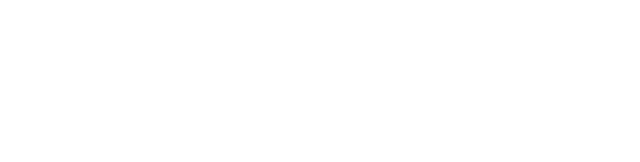
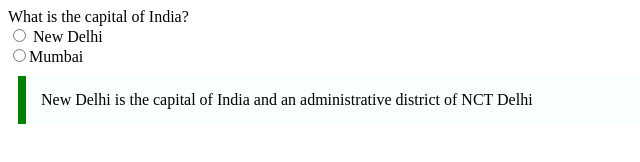
Before and after one commit to acciojob/trivia-Priyanka-Pol, a website: page main.html in a window 1280 px wide. Shown: the whole page, without its empty margins (0-640 px from the left). Drawn offline with Linux system fonts and the light colour scheme.

Commit message:
created a submission

```diff
--- a/main.html
+++ b/main.html
@@ -8,6 +8,10 @@
 
 <body>
 	<!-- the entire body must be written by student -->
+	<label for="data-use"> What is the capital of India? </label><br>
+	<input type="radio" name="net" value="New Delhi"> New Delhi<br>
+	<input type="radio" name="net" value="Mumbai">Mumbai
+	<blockquote cite="https://en.wikipedia.org/wiki/New_Delhi">New Delhi is the capital of India and an administrative district of NCT Delhi</blockquote>
     <script type="text/javascript" src="./script.js">
 </script>
 
--- a/styles.css
+++ b/styles.css
@@ -1,2 +1,10 @@
 
 /* Your CSS Code here. */
+blockquote{
+	max-width: 600px;
+	margin: 10px;
+	padding: 15px;
+	border-left: 8px solid green;
+	background-color: #f8fffe;
+	font-weigth: bold;
+}
```
